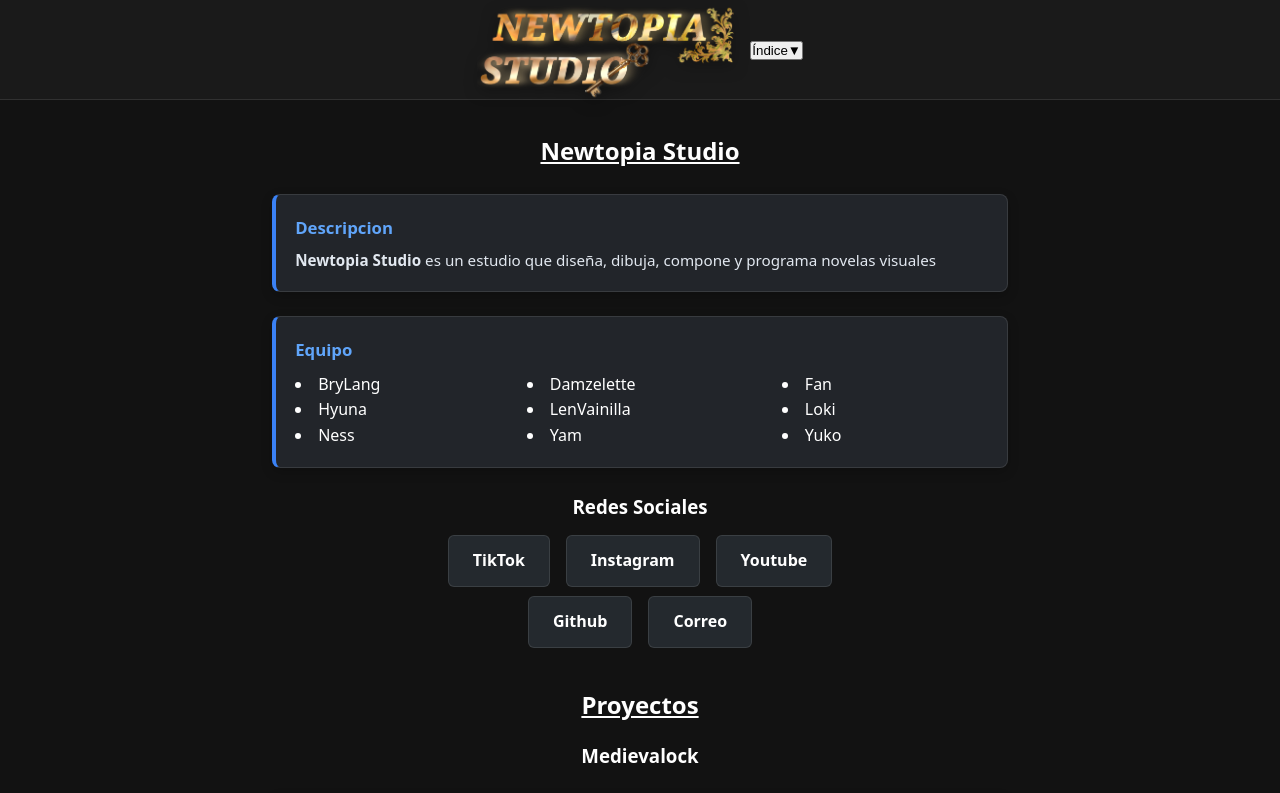
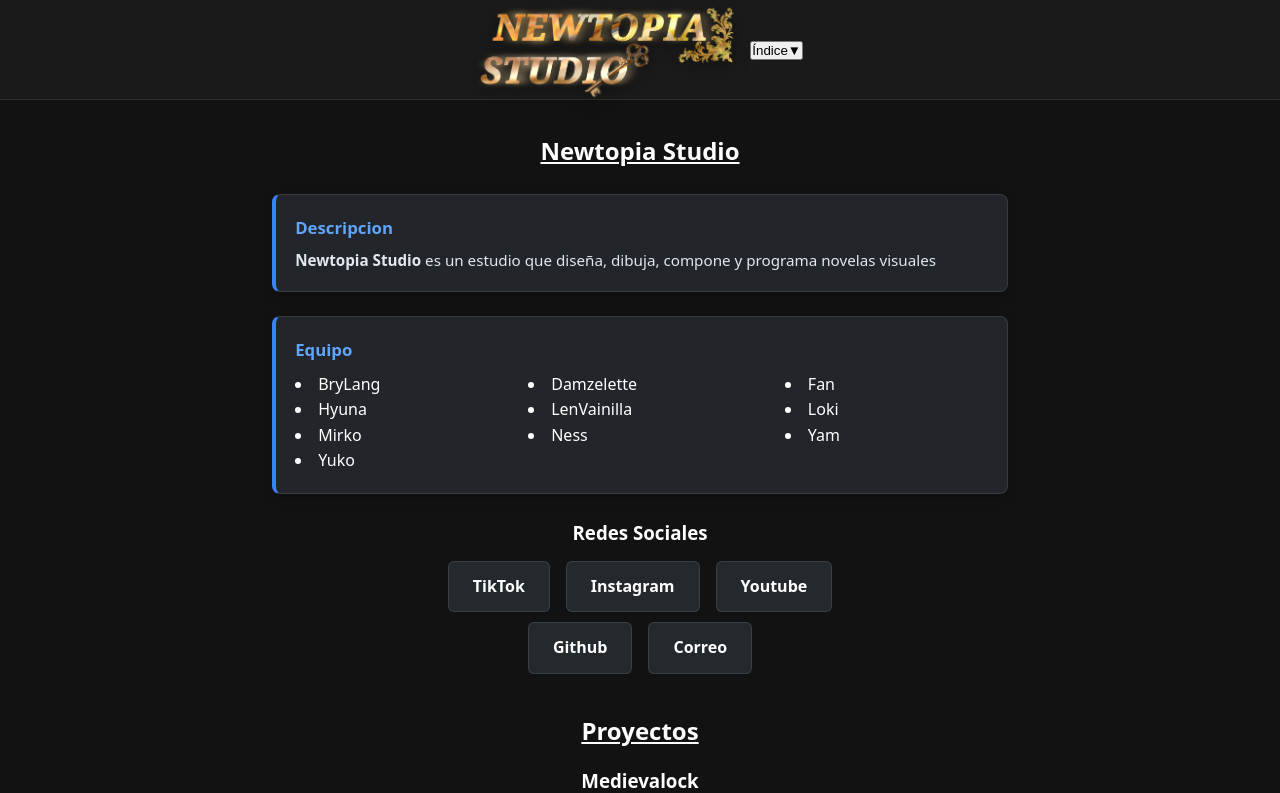
Before and after one commit to Newtopia-Studio/studio-newtopia, a React (Vite) app: page / in a window 1280 px wide. Shown: the top 793 px of the page. Built offline with nearby package versions, Linux system fonts and the light colour scheme.

Commit message:
chore: agregar nueva integrante al equipo

```diff
--- a/src/components/Equipo.tsx
+++ b/src/components/Equipo.tsx
@@ -6,6 +6,7 @@ export default function Equipo() {
     "Hyuna",
     "LenVainilla",
     "Loki",
+    "Mirko",
     "Ness",
     "Yam",
     "Yuko"
```
